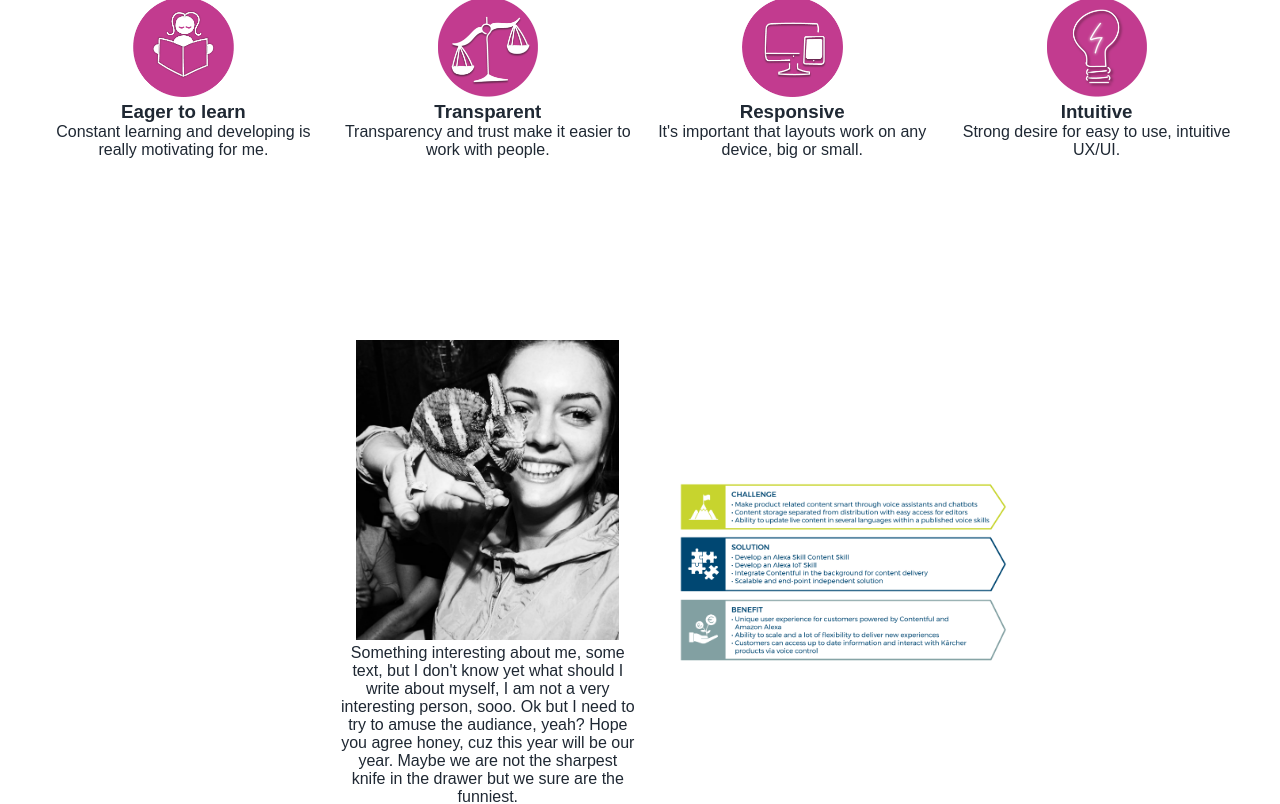
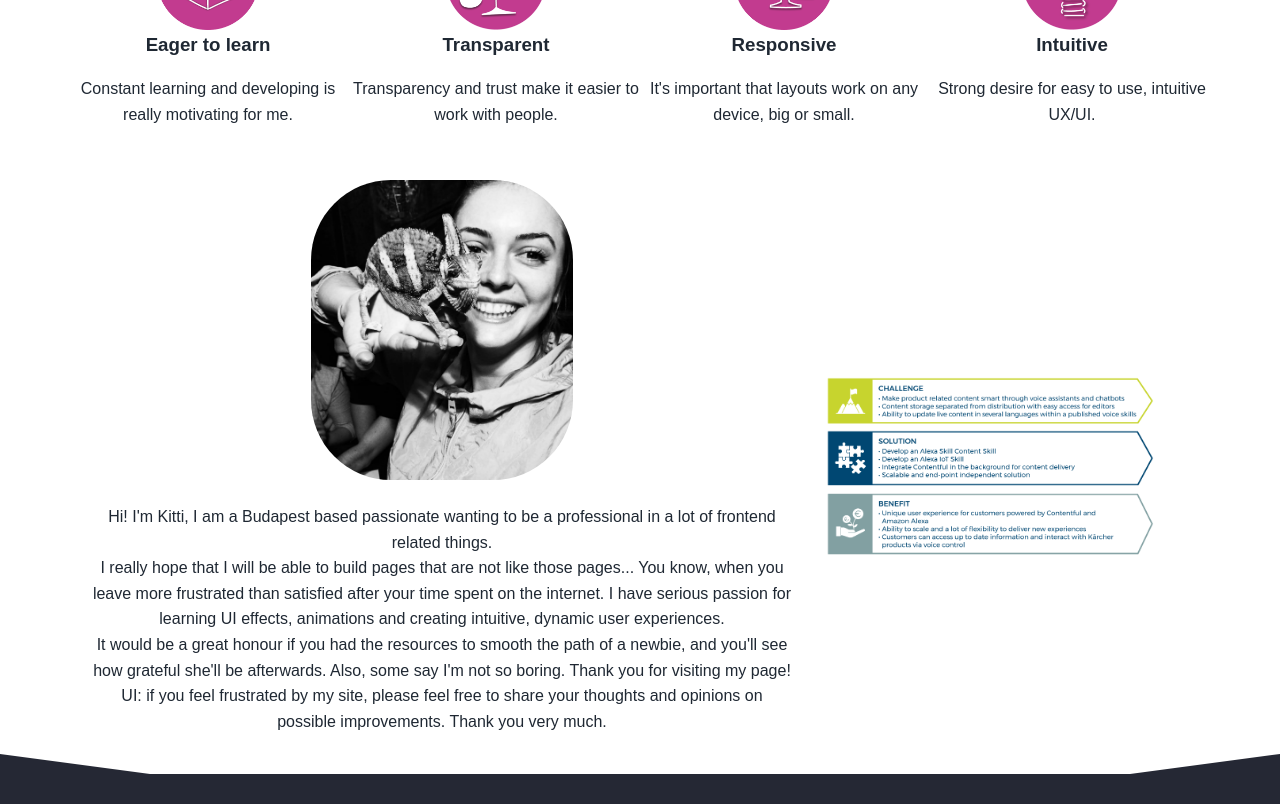
Before and after one commit to Kidti/my-portfolio-page, a React (Create React App) app: page / in a window 1280 px wide. Shown: the part 1020-1824 px from the top of the page. Built offline with nearby package versions, Linux system fonts and the light colour scheme.

Commit message:
about me text

```diff
--- a/src/components/about/About.css
+++ b/src/components/about/About.css
@@ -1,5 +1,5 @@
 .about-page {
-  height: 150vh auto;
+  height: auto;
   background-color: white;
 
   display: flex;
@@ -10,18 +10,36 @@
 }
 
 .about-page h1 {
-  font-size: 30px;
+  border-bottom: 5px solid var(--darkgray);
+
+  text-transform: uppercase;
+  font-size: 40px;
   text-align: center;
-  padding-top: 50px;
+  margin-top: 50px;
+  margin-bottom: 50px;
   color: var(--darkgray);
 }
 
 .about-box {
-  display: grid;
+  display: flex;
+  flex-wrap: wrap;
+  justify-content: center;
+  width: 90vw;
+
+  /*display: grid;
   justify-content: center;
   gap: 10px;
   grid-template-columns: repeat(4, 23%);
-  grid-template-rows: repeat(2, 1fr);
+  grid-template-rows: repeat(2, 1fr);*/
+}
+
+.about-box h3{
+  margin-bottom: 20px;
+}
+
+.about-box p{
+  margin-bottom: 20px;
+  line-height: 160%;
 }
 
 .icon-box {
@@ -29,28 +47,40 @@
   text-align: center;
 
   height: 200px;
+  max-width: 500px;
+  width: 100%;
+  margin-bottom: 50px;
+
+  flex-basis: 25%;
 }
 
-.about-box img {
+.icon {
   height: 100px;
   align-self: center;
 }
 
-.about-box img:hover {
+.icon:hover {
   transform: rotate(10deg);
 }
 
-.textbox {
-  grid-column-start: 2;
+.my-story{
   text-align: center;
 }
 
-.textbox img {
+.textbox{
+  max-width: 700px;
+  width: auto;
+
+}
+
+.mypic {
   height: 300px;
+  border-radius: 80px;
+  margin-bottom: 20px;
 }
 
 .skills {
-  grid-column-start: 3;
+  /*grid-column-start: 3;*/
   align-self: center;
 }
 
--- a/src/components/about/About.js
+++ b/src/components/about/About.js
@@ -5,7 +5,7 @@ import responsive from "./responsive.png";
 import learn from "./learn.png";
 import mypic from "./mypic.png";
 import skill from "./skills.png";
-import kittipic from "./kitti.png"
+import kittipic from "./kitti.png";
 
 const About = () => {
   return (
@@ -13,35 +13,48 @@ const About = () => {
       <h1>About Me</h1>
       <div className="about-box">
         <div className="icon-box icon-1">
-          <img src={learn} alt="icon" />
+          <img className="icon" src={learn} alt="icon" />
           <h3>Eager to learn</h3>
           <p>Constant learning and developing is really motivating for me.</p>
         </div>
         <div className="icon-box icon-2">
-          <img src={scale} alt="icon" />
+          <img className="icon" src={scale} alt="icon" />
           <h3>Transparent</h3>
           <p>Transparency and trust make it easier to work with people.</p>
         </div>
         <div className="icon-box icon-3">
-          <img src={responsive} alt="icon" />
+          <img className="icon" src={responsive} alt="icon" />
           <h3>Responsive</h3>
           <p>It's important that layouts work on any device, big or small.</p>
         </div>
         <div className="icon-box icon-3">
-          <img src={lightbulb} alt="icon" />
+          <img className="icon" src={lightbulb} alt="icon" />
           <h3>Intuitive</h3>
           <p>Strong desire for easy to use, intuitive UX/UI.</p>
         </div>
 
-        <div className="textbox">
-          <img src={kittipic} alt="this-is-me" />
-          <p>
-            Something interesting about me, some text, but I don't know yet what
-            should I write about myself, I am not a very interesting person,
-            sooo. Ok but I need to try to amuse the audiance, yeah? Hope you
-            agree honey, cuz this year will be our year. Maybe we are not the
-            sharpest knife in the drawer but we sure are the funniest.
-          </p>
+        <div className="my-story">
+          <img className="mypic" src={kittipic} alt="this-is-me" />
+          <div className="textbox">
+            <p>
+              Hi! I'm Kitti, I am a Budapest based passionate wanting to be a
+              professional in a lot of frontend related things.
+              <br />I really hope that I will be able to build pages that are
+              not like those pages... You know, when you leave more frustrated
+              than satisfied after your time spent on the internet. I have
+              serious passion for learning UI effects, animations and creating
+              intuitive, dynamic user experiences.
+              <br />
+              It would be a great honour if you had the resources to smooth the
+              path of a newbie, and you'll see how grateful she'll be
+              afterwards. Also, some say I'm not so boring. Thank you for
+              visiting my page!
+              <br />
+              UI: if you feel frustrated by my site, please feel free to share
+              your thoughts and opinions on possible improvements. Thank you
+              very much.
+            </p>
+          </div>
         </div>
 
         <div className="skills">
--- a/src/components/contact/ContactForm.css
+++ b/src/components/contact/ContactForm.css
@@ -45,7 +45,7 @@
 }
 
 @media only screen and (max-width: 600px) {
-  .contact-form input {
+  .contact-form input, textarea {
     width: 250px;
   }
 }
```
